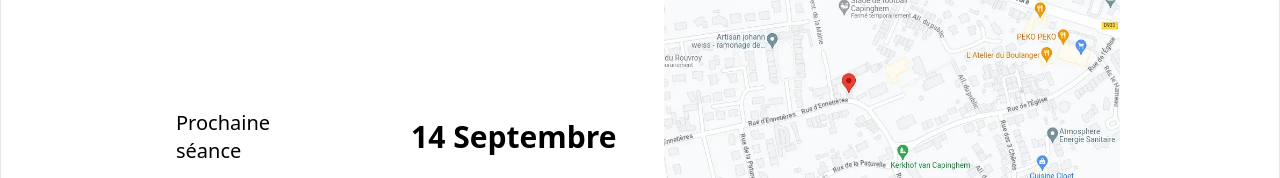
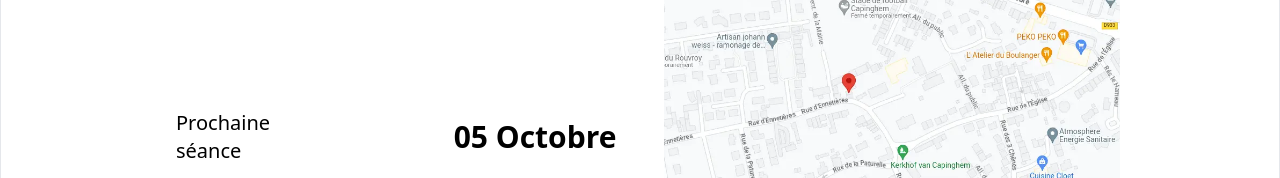
Before and after one commit to NoBrainSkull/nobrainskull.github.io, a plain HTML site: page index.html in a window 1280 px wide. Shown: the part 3460-3638 px from the top of the page. Drawn offline with nearby package versions, Linux system fonts and the light colour scheme.

Commit message:
Update next session

```diff
--- a/index.html
+++ b/index.html
@@ -158,7 +158,7 @@
 							<div class="hidden md:block mt-20 flex flex-col gap-8 self-end">
 								<div class="flex w-full gap-8 items-center">
 									<div class="w-min flex-shrink text-xl">Prochaine séance</div>
-									<div class="flex-grow font-bold text-3xl text-right">14 Septembre</div>
+									<div class="flex-grow font-bold text-3xl text-right">05 Octobre</div>
 								</div>
 								<div class="hover:bg-black hover:text-white cursor-pointer mt-4 w-full bg-white text-black uppercase border border-2 border-black py-2 text-center font-bold">
 									je viens essayer
```
